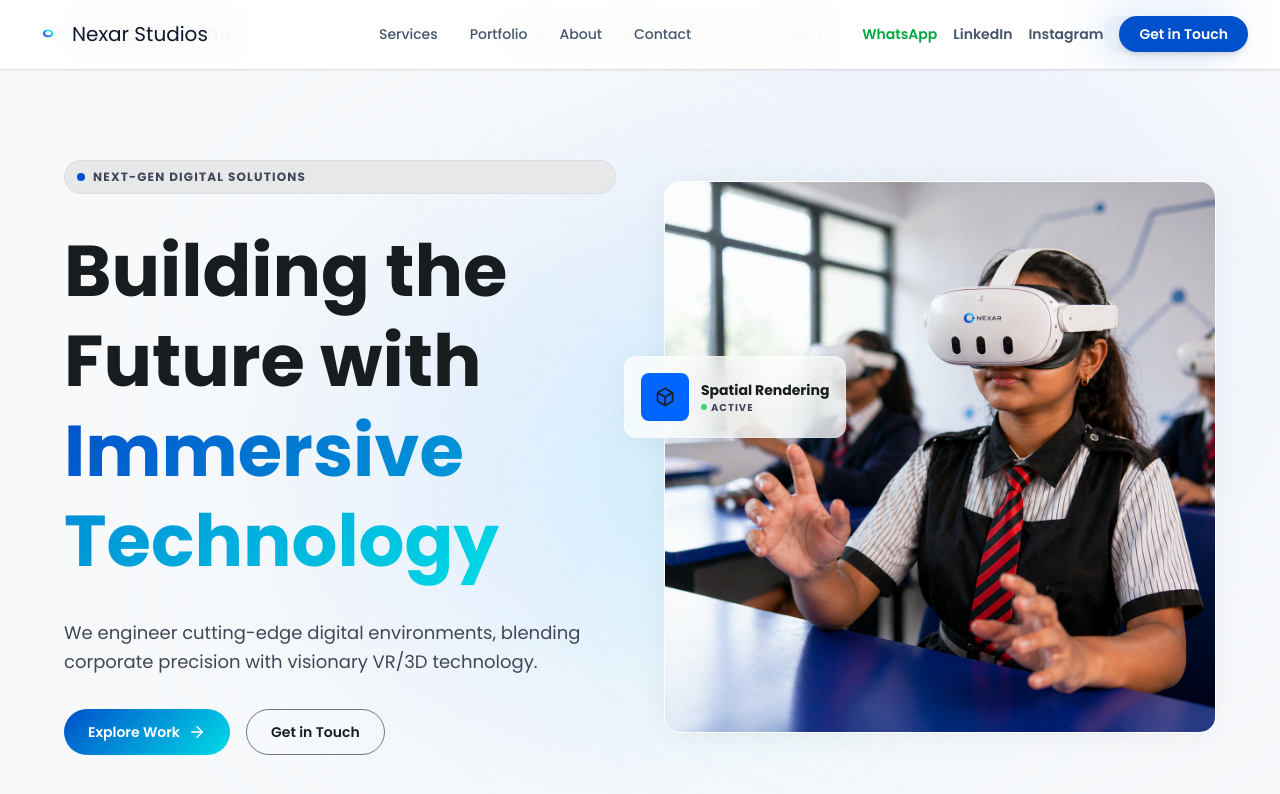
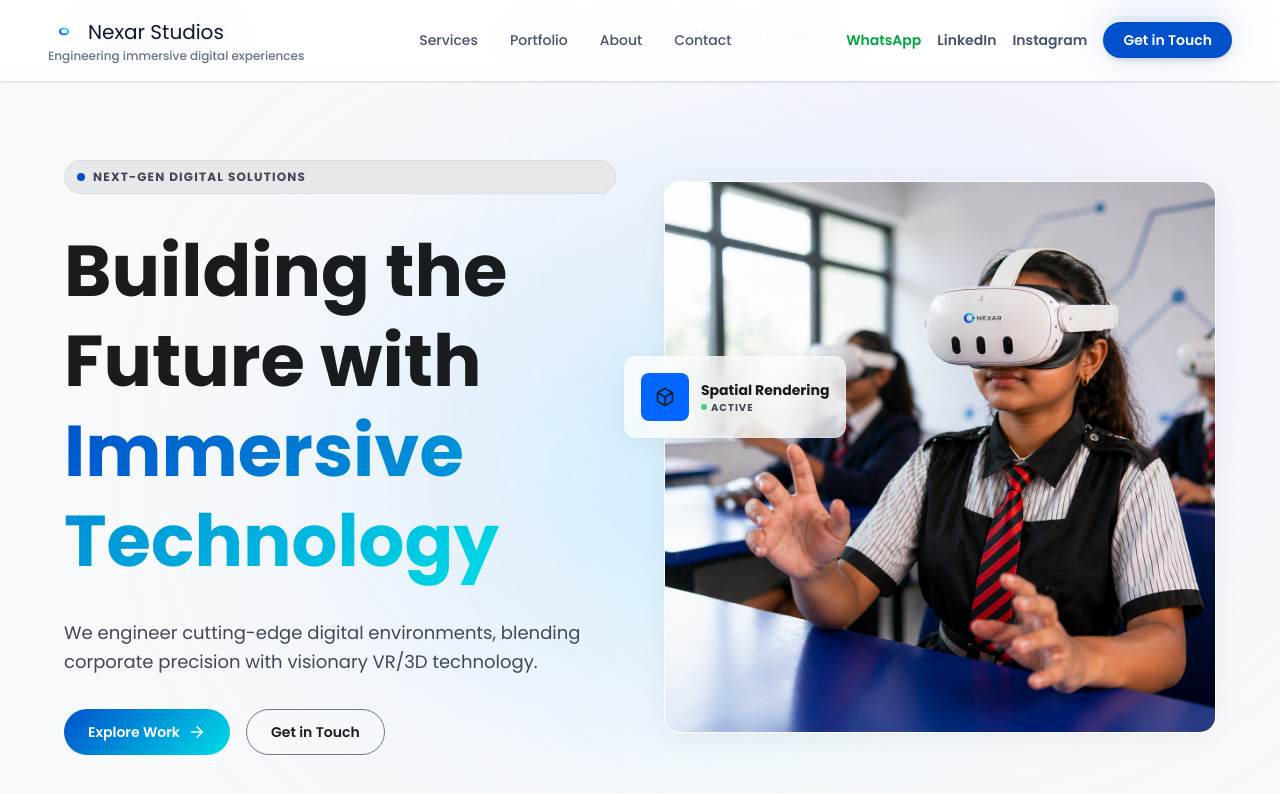
Before and after one commit to nexarstudiosinfo/NEXARSTUDIOS, a React (Vite) app: page / in a window 1280 px wide. Shown: the top 794 px of the page. Built offline with nearby package versions, Linux system fonts and the light colour scheme.

Commit message:
Update Footer.tsx

```diff
--- a/src/components/Footer.tsx
+++ b/src/components/Footer.tsx
@@ -17,16 +17,31 @@
   return (
     <nav className="fixed top-0 w-full z-50 bg-white/80 backdrop-blur-xl shadow-sm border-b border-slate-200/10">
 
-      <div className="flex justify-between items-center px-8 py-4 max-w-[1440px] mx-auto">
+      <div className="flex justify-between items-center px-6 md:px-12 py-3 md:py-4 max-w-[1440px] mx-auto">
 
-        {/* LOGO */}
+        {/* LOGO + TAGLINE */}
         <button
           onClick={() => onPageChange('home')}
-          className="flex items-center gap-2 cursor-pointer"
+          className="flex flex-col items-start cursor-pointer leading-tight"
         >
-          <img src="/logo.png" className="w-8 h-8 object-contain" />
-          <span style={{ fontFamily: "var(--font-logo)" }} className="text-xl text-slate-900">
-            Nexar Studios
+          <div className="flex items-center gap-2">
+            <img
+              src="/logo.png"
+              alt="Nexar Logo"
+              className="w-8 h-8 object-contain"
+            />
+
+            <span
+              style={{ fontFamily: "var(--font-logo)" }}
+              className="text-lg md:text-xl text-slate-900"
+            >
+              Nexar Studios
+            </span>
+          </div>
+
+          {/* TAGLINE */}
+          <span className="text-[10px] md:text-xs text-slate-500 font-medium hidden md:block">
+            Engineering immersive digital experiences
           </span>
         </button>
 
```
